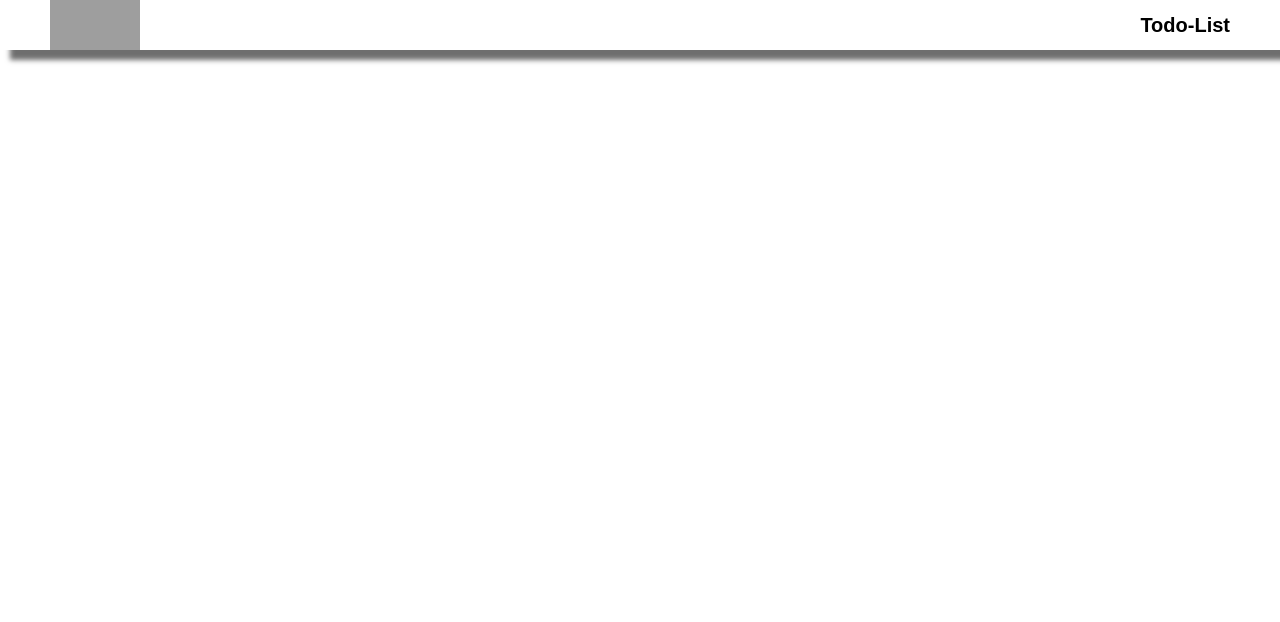
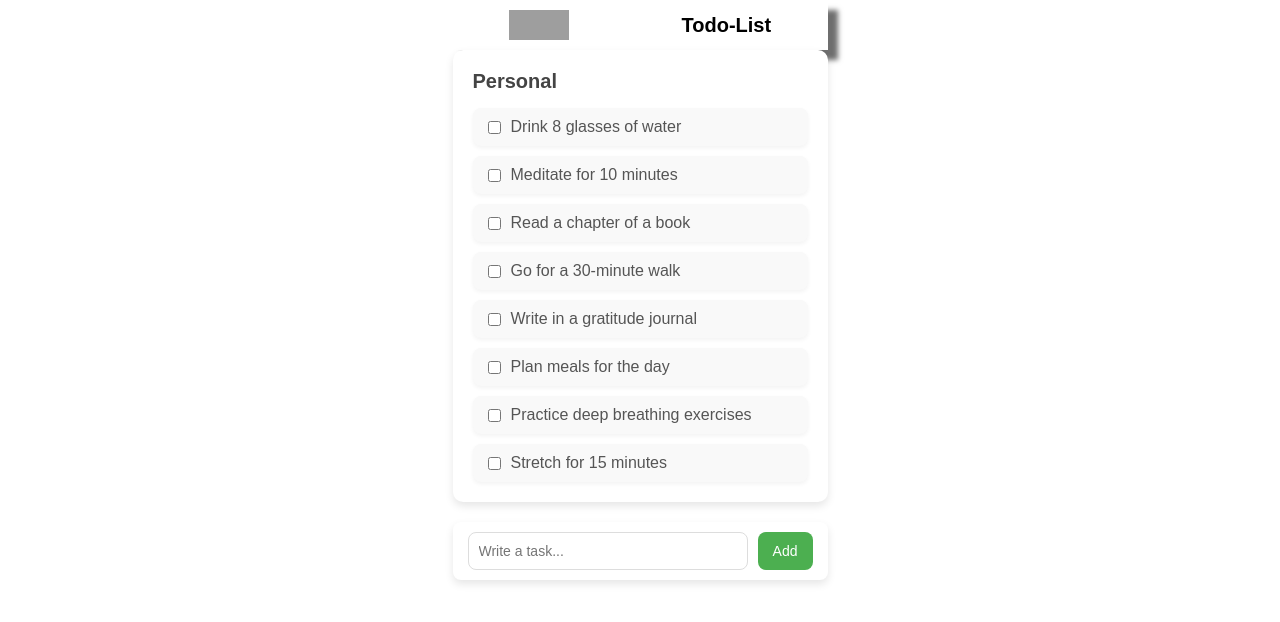
Before and after one commit to SamuelSarazua/Tareas, a plain HTML site: page index.html in a window 1280 px wide. Drawn offline with Linux system fonts and the light colour scheme; grey boxes are pictures that could not be loaded.

Commit message:
Se termina el area de tareas y el formulario para mejorar en una futura actualizacion

```diff
--- a/componentes/formulario/formulario.css
+++ b/componentes/formulario/formulario.css
@@ -0,0 +1,40 @@
+/* Contenedor del formulario */
+.formulario {
+    display: flex;
+    gap: 10px;
+    padding: 10px 15px;
+    background: #ffffff;
+    border-radius: 8px;
+    box-shadow: 0 4px 8px rgba(0, 0, 0, 0.1);
+    margin-top: 20px;
+  }
+
+  /* Entrada de texto */
+  .formulario input {
+    flex-grow: 1;
+    padding: 10px;
+    border: 1px solid #ddd;
+    border-radius: 8px;
+    font-size: 14px;
+  }
+
+  .formulario input:focus {
+    outline: none;
+    border-color: #999;
+  }
+
+  /* Botón para añadir tareas */
+  .formulario button {
+    background-color: #4CAF50;
+    color: white;
+    border: none;
+    border-radius: 8px;
+    padding: 10px 15px;
+    cursor: pointer;
+    font-size: 14px;
+    transition: background-color 0.3s ease;
+  }
+
+  .formulario button:hover {
+    background-color: #45a049;
+  }
--- a/componentes/formulario/formulario.js
+++ b/componentes/formulario/formulario.js
@@ -1,8 +1,20 @@
-function formulario(){
-    let formulario = document.createElement(`div`);
-    formulario.className = "div-formulario";
+export function formulario() {
+    // Crear contenedor del formulario
+    const form = document.createElement("div");
+    form.className = "formulario";
 
-    return formulario;
-}
+    // Crear input para ingresar tareas
+    const input = document.createElement("input");
+    input.type = "text";
+    input.placeholder = "Write a task...";
 
-export { formulario }
+    // Crear botón para agregar tareas
+    const button = document.createElement("button");
+    button.textContent = "Add";
+
+    // Agregar elementos al contenedor
+    form.appendChild(input);
+    form.appendChild(button);
+
+    return form;
+  }
--- a/componentes/header/header.css
+++ b/componentes/header/header.css
@@ -1,9 +1,8 @@
 .div-header {
     height: 5rem;
-    padding: 1rem 5rem;
-
+    max-width: 375px;
     display: flex;
-    justify-content: space-between;
+    justify-content: space-around;
     align-items: center;
 
     -webkit-box-shadow: 10px 10px 5px 0px rgba(0,0,0,0.57);
@@ -14,7 +13,7 @@
 
 
 .div-header img {
-    height: 5rem;
-    width: 9rem;
+    height: 3rem;
+    width: 6rem;
 
 }
--- /dev/null
+++ b/componentes/tareas/data.js
@@ -0,0 +1,10 @@
+export const tareas = [
+    "Drink 8 glasses of water",
+    "Meditate for 10 minutes",
+    "Read a chapter of a book",
+    "Go for a 30-minute walk",
+    "Write in a gratitude journal",
+    "Plan meals for the day",
+    "Practice deep breathing exercises",
+    "Stretch for 15 minutes"
+];
--- a/componentes/tareas/tareas.css
+++ b/componentes/tareas/tareas.css
@@ -0,0 +1,51 @@
+/* Contenedor principal de tareas */
+.contenedor {
+    background: #ffffff;
+    padding: 20px;
+    border-radius: 10px;
+    box-shadow: 0 4px 8px rgba(0, 0, 0, 0.1);
+    margin-bottom: 20px;
+  }
+
+  /* Título del contenedor */
+  .contenedor h2 {
+    font-size: 20px;
+    margin-bottom: 15px;
+    color: #444;
+  }
+
+  /* Lista de tareas */
+  .lista {
+    display: flex;
+    flex-direction: column;
+    gap: 10px;
+  }
+
+  /* Elemento individual de la lista */
+  .Item {
+    display: flex;
+    align-items: center;
+    background: #f9f9f9;
+    padding: 10px 15px;
+    border-radius: 8px;
+    box-shadow: 0 2px 4px rgba(0, 0, 0, 0.05);
+    transition: transform 0.2s, box-shadow 0.2s;
+  }
+
+  .Item:hover {
+    transform: scale(1.02);
+    box-shadow: 0 4px 8px rgba(0, 0, 0, 0.1);
+  }
+
+  /* Checkbox de cada tarea */
+  .task-checkbox {
+    margin-right: 10px;
+    cursor: pointer;
+  }
+
+  /* Texto de cada tarea */
+  .task-text {
+    font-size: 16px;
+    flex-grow: 1;
+    color: #555;
+  }
--- a/componentes/tareas/tareas.js
+++ b/componentes/tareas/tareas.js
@@ -1,8 +1,30 @@
-function tarea(){
-    let tarea = document.createElement(`div`);
-    tarea.className = "div-tarea";
+import { tareas } from "./data.js";
 
-    return tarea;
+export function tarea() {
+  const contenedor = document.createElement("div");
+  contenedor.className = "contenedor";
+
+
+  const titulo = document.createElement("h2");
+  titulo.textContent = "Personal";
+  contenedor.appendChild(titulo);
+
+  const lista = document.createElement("div");
+  lista.className = "lista";
+
+  tareas.forEach((item) => {
+    const Item = document.createElement("div");
+    Item.className = "Item";
+
+    Item.innerHTML = `
+      <input type="checkbox" class="task-checkbox">
+      <span class="task-text">${item}</span>
+    `;
+
+    lista.appendChild(Item);
+  });
+
+  contenedor.appendChild(lista);
+
+  return contenedor;
 }
-
-export { tarea }
--- a/index.css
+++ b/index.css
@@ -0,0 +1,4 @@
+body {
+    max-width: 375px;
+    margin: auto;
+}
```
